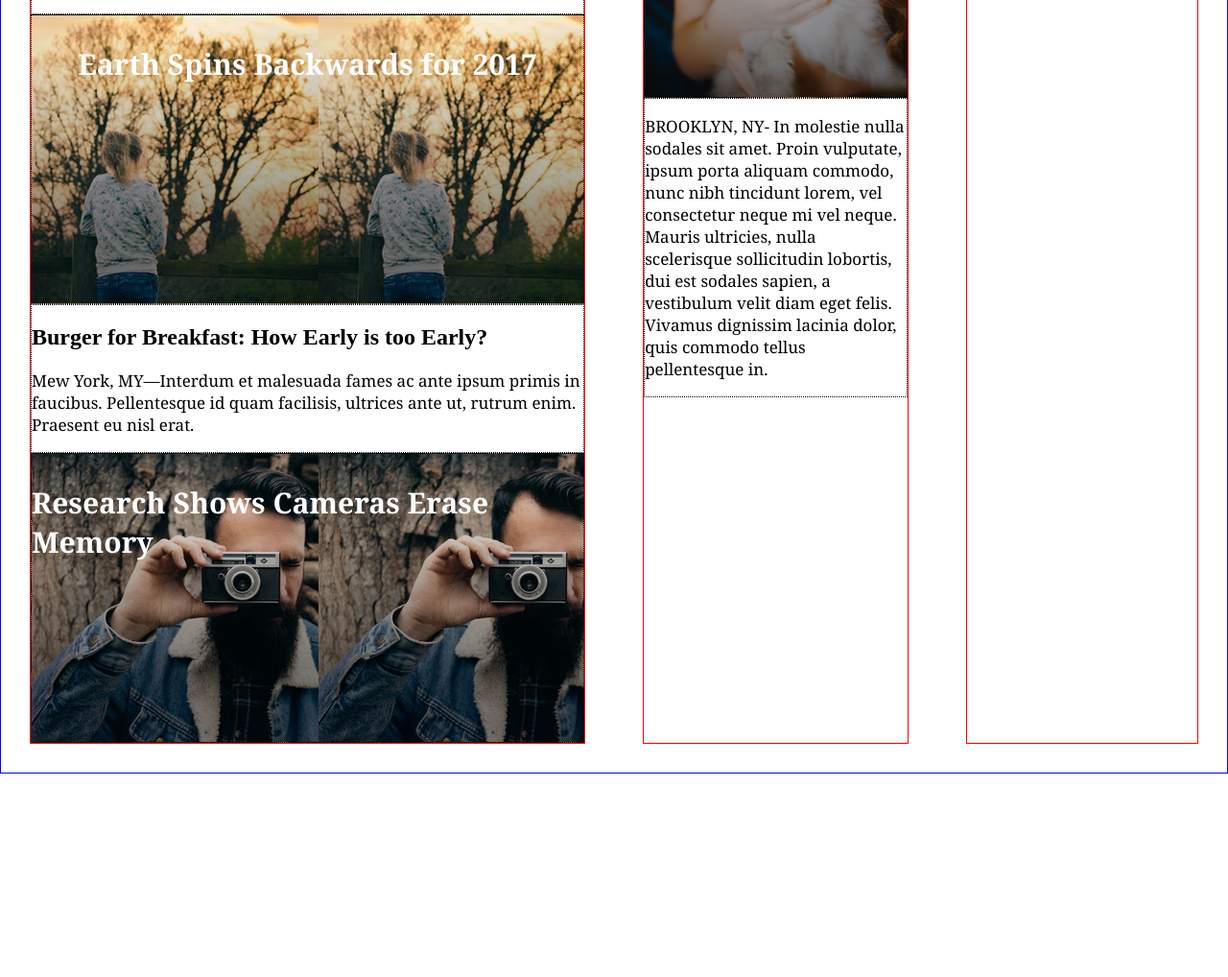
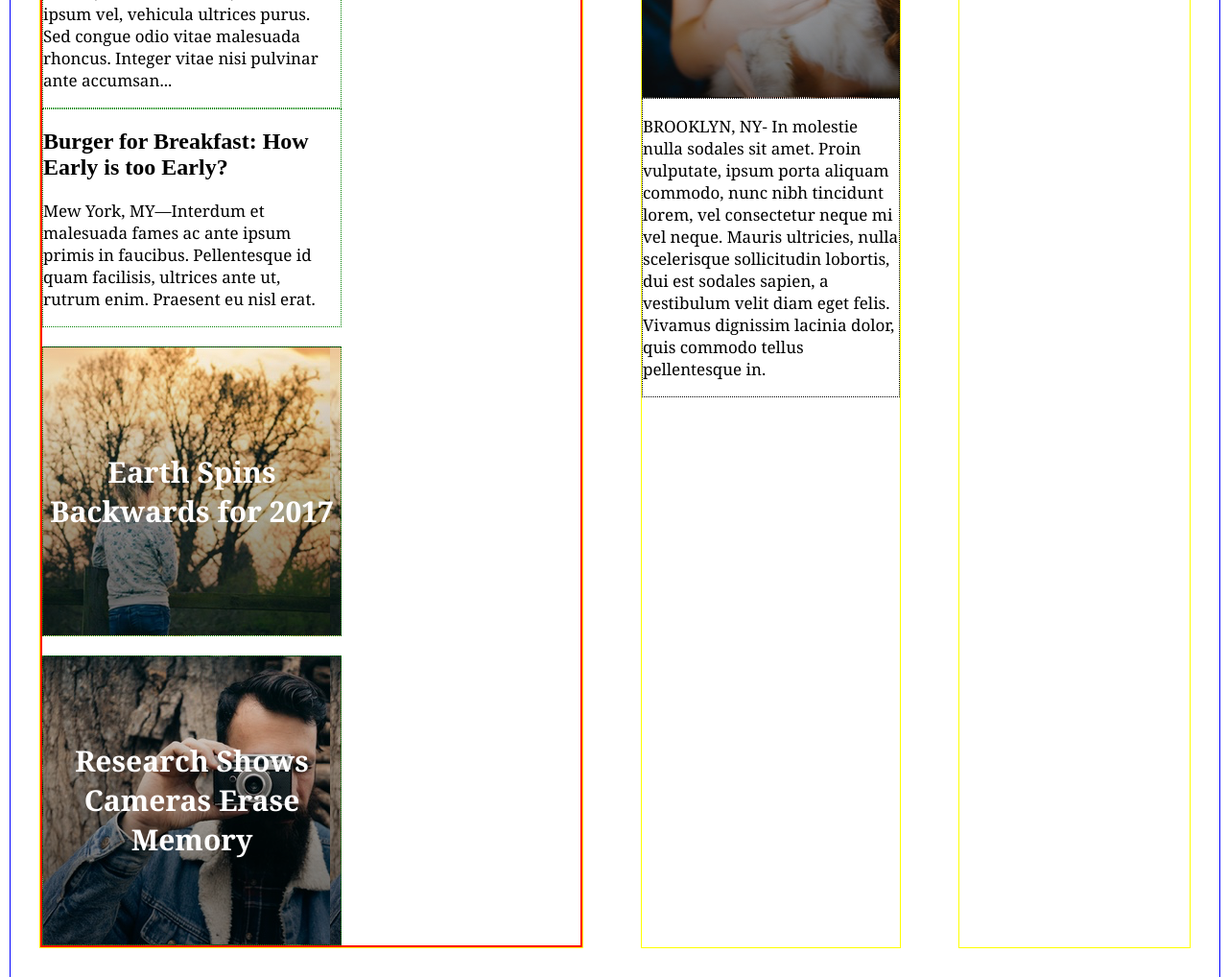
Before and after one commit to EnriqueCh/mytimes, a plain HTML site: page index.html in a window 1280 px wide. Shown: the part 863-1881 px from the top of the page at 96% size. Before the commit the page ends 1669 px from the top, so only its background shows below. Drawn offline with Linux system fonts and the light colour scheme.

Commit message:
dos columnas despies

```diff
--- a/index.html
+++ b/index.html
@@ -31,12 +31,13 @@
             <p>MONUMENT VALLEY, AZ - Lorem ipsum dolor sit amet, consectetur adipiscing elit. Pellentesque nec nisl at augue dapibus dignissim. Nunc condimentum rutrum metus, ac eleifend lacus viverra nec. Proin ultrices egestas diam sed mollis. Nulla sapien massa, dictum vitae est et, pellentesque rutrum risus. Nunc volutpat, metus ac rutrum tempus, orci nisi porttitor dolor, sit amet luctus metus est ut mauris. Quisque vulputate nisl vitae massa rhoncus, at sagittis elit accumsan. Etiam tempus, lorem quis blandit imperdiet, enim dui lobortis tortor, sit amet lobortis arcu ex id odio. Nam fermentum nulla et eros bibendum, sed ullamcorper massa scelerisque. Vestibulum aliquet placerat leo a hendrerit. Nulla non sagittis neque. Nullam sit amet fringilla massa.</p>
           </div>
 
+          <div class="col2">
           <div class="news3">
             <h2>Orca Spends Vacation at Land World Puget</h2>
             <p>PUGET, SO - Sed felis elit, faucibus et ipsum vel, vehicula ultrices purus. Sed congue odio vitae malesuada rhoncus. Integer vitae nisi pulvinar ante accumsan...</p>
           </div>
 
-          <div class="news4">
+          <div class="news4 img">
             <p>Earth Spins Backwards for 2017</p>
           </div>
 
@@ -45,10 +46,13 @@
           <p>Mew York, MY—Interdum et malesuada fames ac ante ipsum primis in faucibus. Pellentesque id quam facilisis, ultrices ante ut, rutrum enim. Praesent eu nisl erat.</p>
           </div>
 
-          <div class="news6">
+          <div class="news6 img">
             <p>Research Shows Cameras Erase Memory</p>
           </div>
         </div>
+
+        </div>
+
 
         <div class="medium">
           <div class="news7">
--- a/resources/css/style.css
+++ b/resources/css/style.css
@@ -51,6 +51,9 @@ h3{
 /*body*/
 
 #container{
+  margin: 0 auto;
+  padding: 0 10px;
+
 
 }
 
@@ -61,10 +64,12 @@ h3{
   flex-direction: row;
   border: 1px solid blue;
   align-content: space-around;
+  width: 100%;
+  height: 100%;
 }
 
 .column > div {
-  border: 1px solid red;
+  border: 1px solid yellow;
   margin: 30px 30px;
 }
 /* solo para bordes */
@@ -99,11 +104,20 @@ h3{
   width: 240px;
 }
 
+.large .col2 {
+  border: 2px solid red;
+}
+
+.col2 > div {
+  border: 1px dotted green;
+}
+
 /* back ground images */
 
 .news1 {
   flex-basis: 300px;
   background-image: url('../image/img-story-main.png');
+  background-size: cover;
 }
 
 .news1 h2{
@@ -114,8 +128,9 @@ h3{
 }
 
 .news4 {
-  flex-basis: 300px;
+
   background-image: url('../image/img-story-2.png');
+  background-size: contain;
 }
 
 p {
@@ -134,7 +149,7 @@ color: black;
 }
 
 .news6 {
-  flex-basis: 300px;
+
   background-image: url('../image/img-story-3.png');
 }
 
@@ -156,3 +171,33 @@ color: black;
   font-size: 30px;
   color: white;
 }
+
+.col2{
+  display: inline-flex;
+  flex-flow: wrap;
+
+}
+
+.col2 > div{
+flex-basis: 310px;
+}
+
+.img {
+	height: 300px;
+	text-align: center;
+	display: flex;
+	align-items: center;
+  margin-top: 20px;
+}
+
+.news3 {
+  order: -2;
+}
+
+.news5 {
+  order: -1;
+}
+
+.news6 {
+  order: 1;
+}
```
